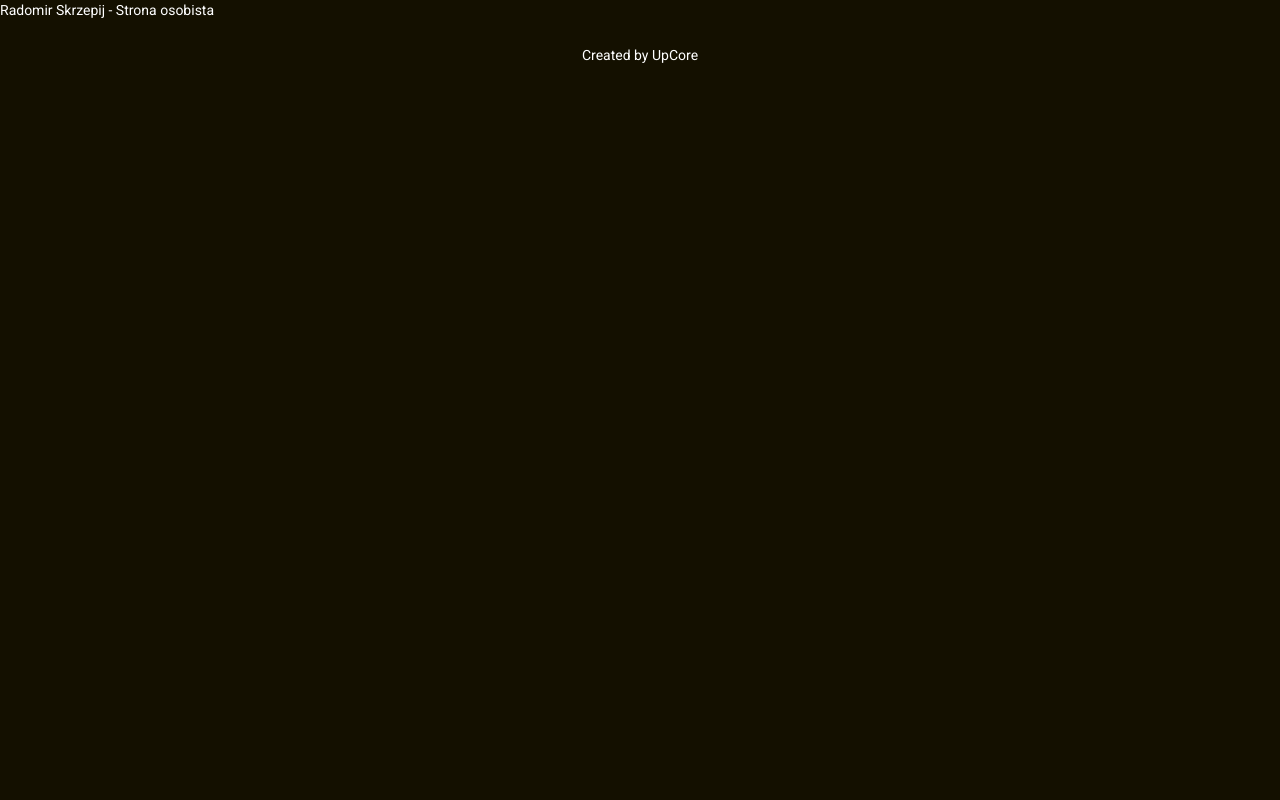
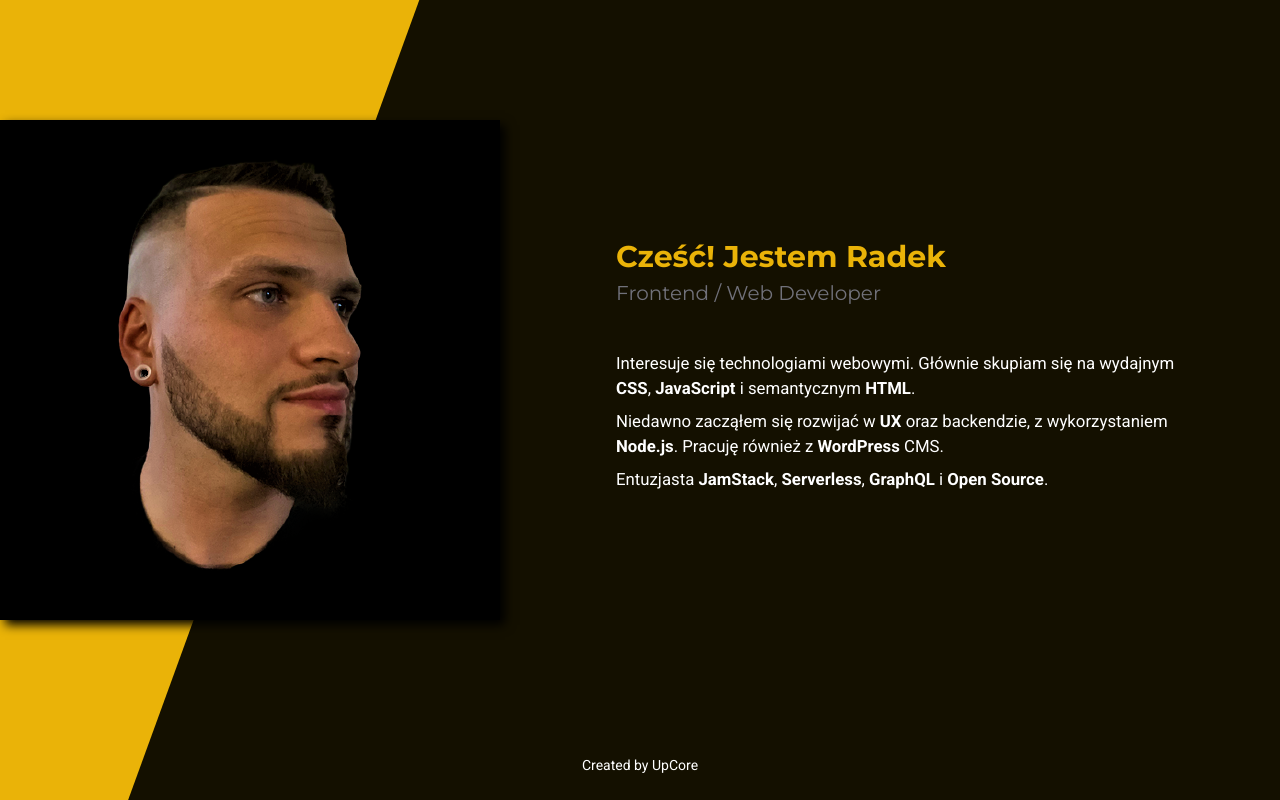
Before and after one commit to skrzepij/skrzepij.github.io, a Gatsby site: page / in a window 1280 px wide. Built offline with nearby package versions, Linux system fonts and the light colour scheme; Gatsby itself is replaced by a stand-in of ours.

Commit message:
add index page with proper content; fix layout styles

```diff
--- a/src/components/layout/layout.module.scss
+++ b/src/components/layout/layout.module.scss
@@ -1,5 +1,28 @@
 .layout {
-  @apply h-screen;
-  @apply bg-black-yellow;
-  @apply text-white;
+  @apply flex flex-col h-screen relative overflow-hidden;
+  @apply bg-black-yellow text-white;
+
+  &::before {
+    @apply absolute bg-yellow-500;
+    content: '';
+    top: -50vw;
+    bottom: 0;
+    left: -75vw;
+    width: 100vw;
+    height: 200vh;
+    transform: rotate(20deg);
+  }
+
+  &__content {
+    @apply container flex flex-col sm:flex-row flex-1 items-center justify-between mx-auto;
+  }
+
+  &__aside {
+    @apply relative sm:pr-5;
+  }
+
+  &__main {
+    @apply max-w-full flex-1 sm:flex-auto relative sm:static z-10;
+    width: 1000px;
+  }
 }
--- a/src/components/layout/layout.tsx
+++ b/src/components/layout/layout.tsx
@@ -1,8 +1,9 @@
 import React from 'react'
 
+import { Photo } from '../photo/photo'
 import { Footer } from '../footer/footer'
 
-import { layout } from './layout.module.scss'
+import * as styles from './layout.module.scss'
 
 type Props = {
   readonly children: React.ReactNode
@@ -10,8 +11,13 @@ type Props = {
 
 export const Layout = ({ children }: Props): JSX.Element => {
   return (
-    <div className={layout}>
-      <main>{children}</main>
+    <div className={styles.layout}>
+      <div className={styles.layout__content}>
+        <aside className={styles.layout__aside}>
+          <Photo />
+        </aside>
+        <main className={styles.layout__main}>{children}</main>
+      </div>
       <Footer />
     </div>
   )
--- a/src/pages/index.tsx
+++ b/src/pages/index.tsx
@@ -4,6 +4,8 @@ import { graphql } from 'gatsby'
 import { Layout } from '../components/layout/layout'
 import { GatsbyDataInterface } from '../api/gatsbyData'
 import { SEO } from '../components/seo/seo'
+
+import * as styles from './index.module.scss'
 
 type Props = {
   readonly data: GatsbyDataInterface
@@ -14,9 +16,27 @@ export const Index = ({ data }: Props): JSX.Element => {
   return (
     <Layout>
       <SEO title="Strona główna" />
-      <div>
-        <p>{`${title} - ${description}`}</p>
-      </div>
+      <article className={styles.index}>
+        <hgroup className={styles.index__header}>
+          <h2 className={styles.index__title}>Cześć! Jestem Radek</h2>
+          <h3 className={styles.index__subtitle}>Frontend / Web Developer</h3>
+        </hgroup>
+
+        <section className={styles.index__content}>
+          <p>
+            Interesuje się technologiami webowymi. Głównie skupiam się na wydajnym <strong>CSS</strong>,{' '}
+            <strong>JavaScript</strong> i semantycznym <strong>HTML</strong>.
+          </p>
+          <p>
+            Niedawno zacząłem się rozwijać w <strong>UX</strong> oraz backendzie, z wykorzystaniem{' '}
+            <strong>Node.js</strong>. Pracuję również z <strong>WordPress</strong> CMS.
+          </p>
+          <p>
+            Entuzjasta <strong>JamStack</strong>, <strong>Serverless</strong>, <strong>GraphQL</strong> i{' '}
+            <strong>Open Source</strong>.
+          </p>
+        </section>
+      </article>
     </Layout>
   )
 }
```
